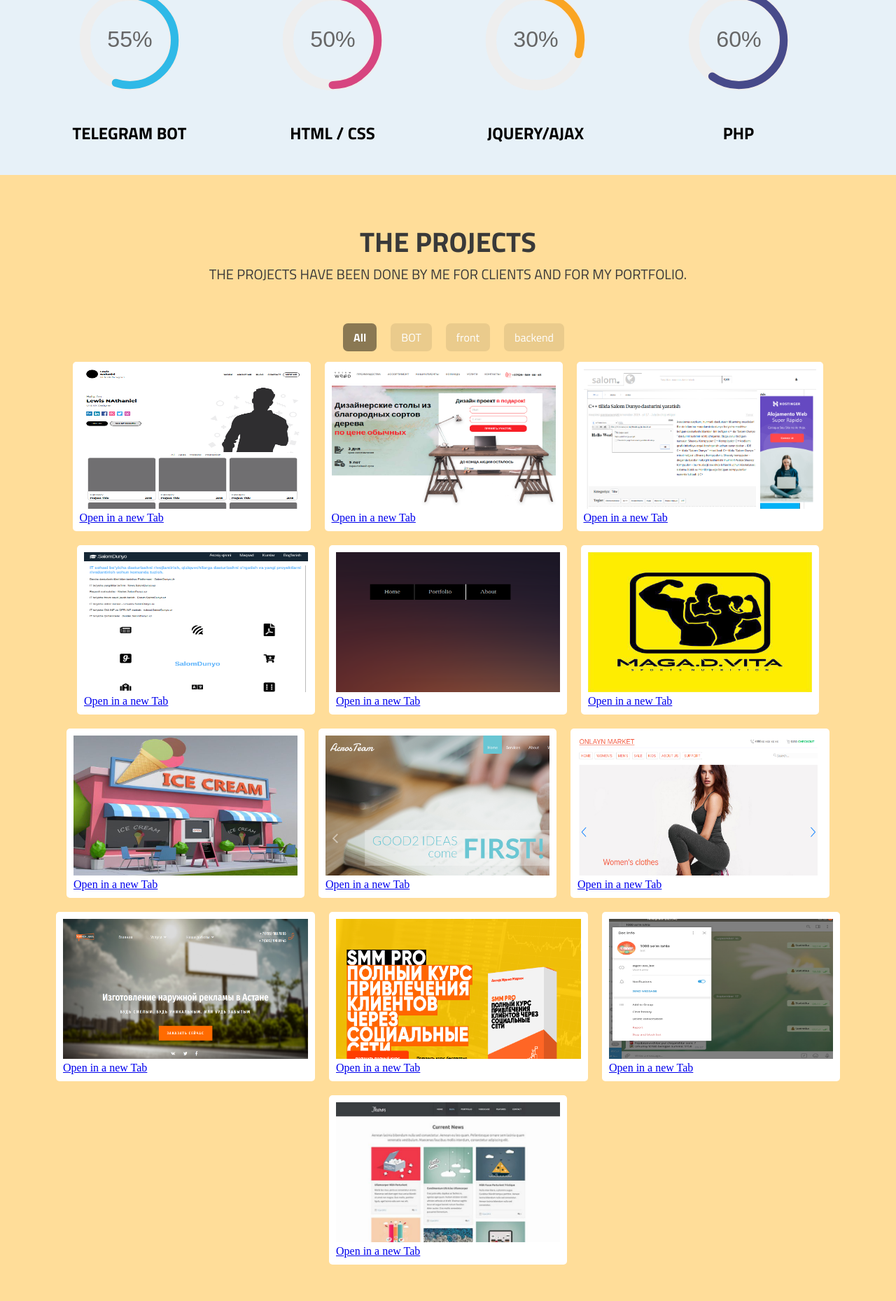
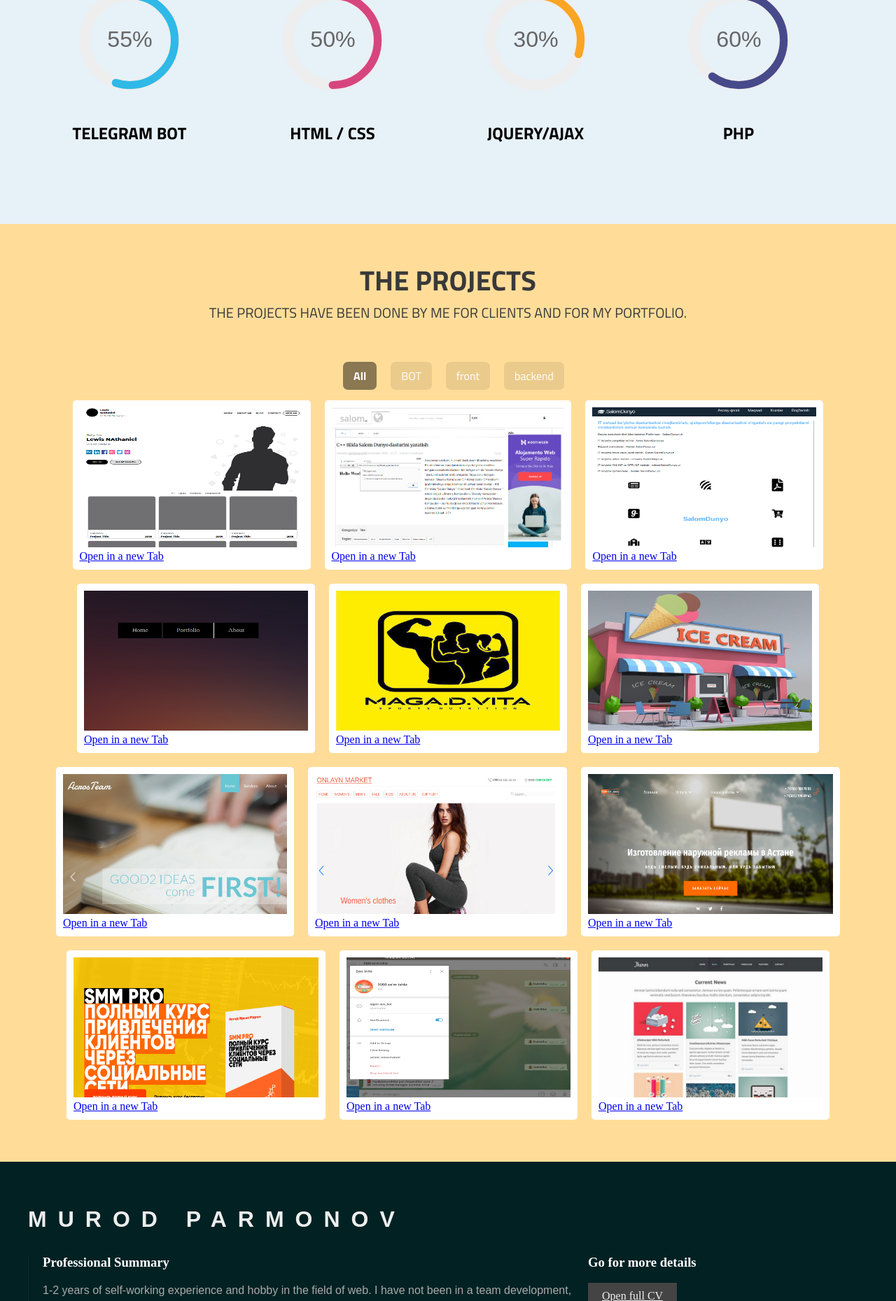
Before and after one commit to parmonov98/parmonov98_info, a PHP site: page / in a window 1280 px wide. Shown: the part 1638-3497 px from the top of the page at 70% size. Run offline with PHP 8.4, Linux system fonts and the light colour scheme.

Commit message:
skills height to 520px.
skills height to 520px.

```diff
--- a/css/style.css
+++ b/css/style.css
@@ -183,7 +183,7 @@ div.services .wrapper > div.types > .item > img{
 
 div.skills{
     background-color: #e7f1f8;
-    height: 450px;
+    height: 520px;
     padding: 20px 0;
 }
 
--- a/index.html
+++ b/index.html
@@ -207,15 +207,6 @@
                 </a>
             </div>
 
-            <div class="pro-item" data-type="front">
-            <a href="https://parmonov98.info/results/landing/"  target="_blank">
-                <img src="imgs/projects/2.png" alt="Rozum wood">
-                <div class="pro-title">
-                    <a href="https://parmonov98.info/results/landing/" target="_blank" class="pro-go-btn">Open in a new Tab</a>
-                </div>
-            </a>
-
-            </div>
             <div class="pro-item" data-type="back">
             <a href="https://salomdunyo.uz" target="_blank">
                 <img src="imgs/projects/3.png" alt="Salomdunyo">
```
